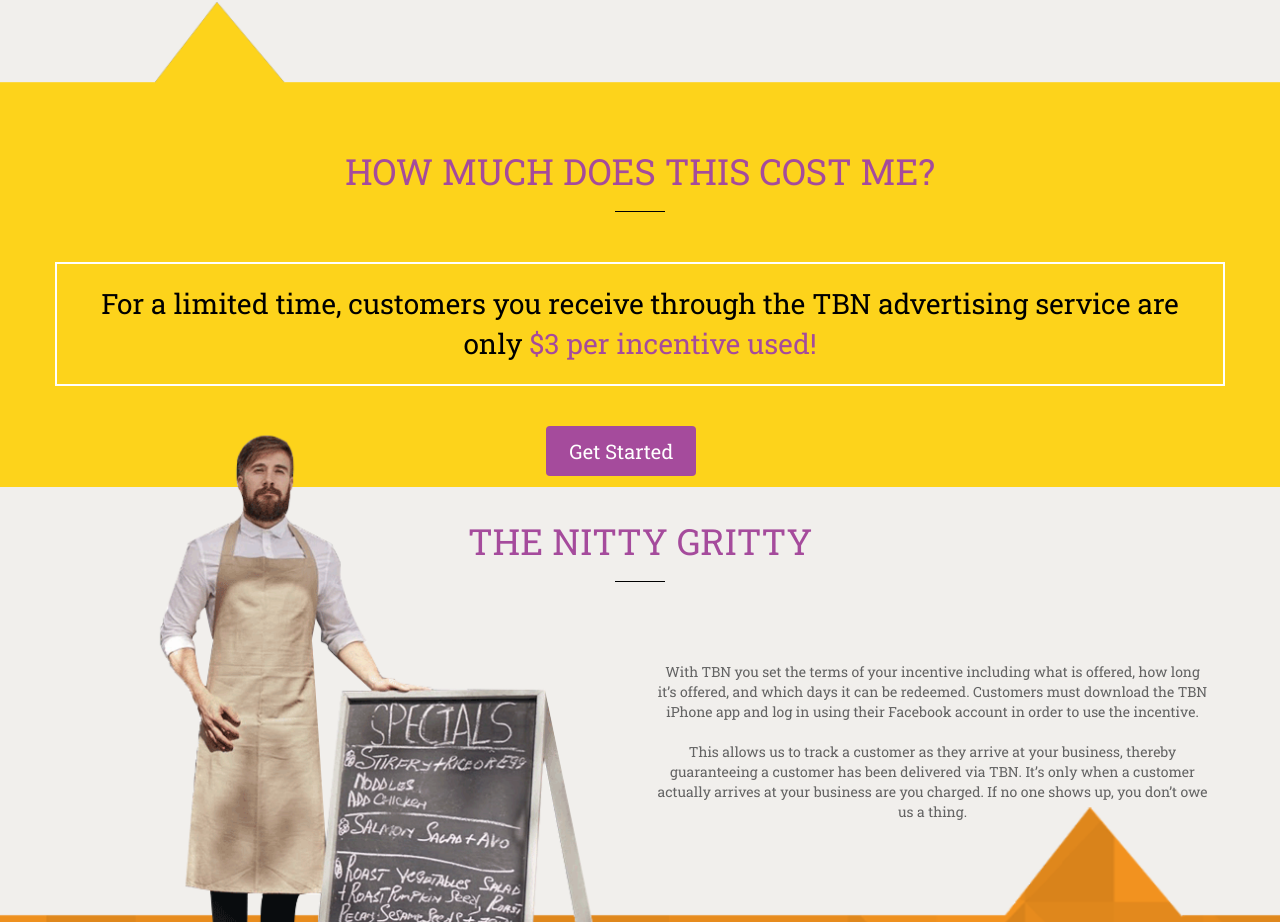
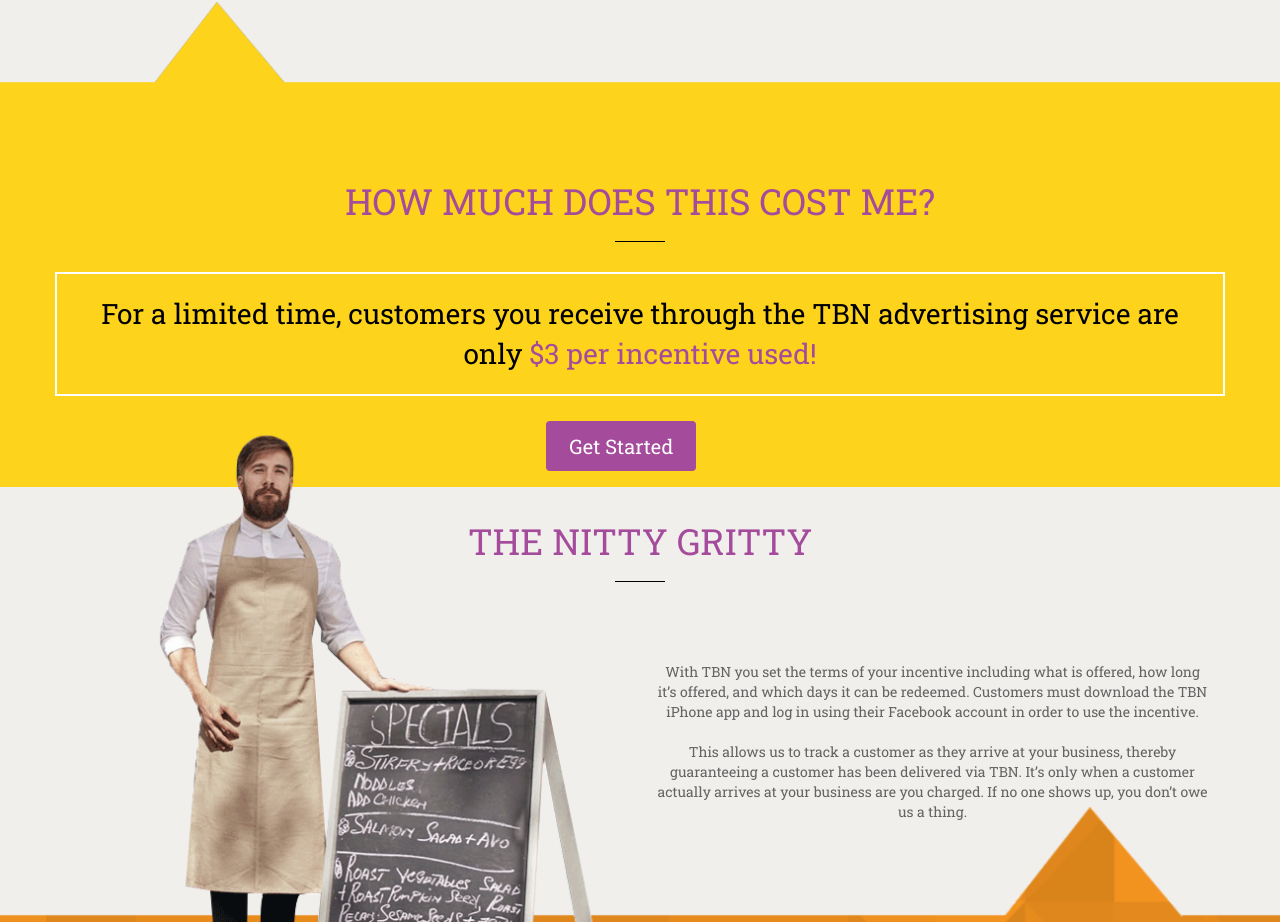
Before and after one commit to AndreaDuh/TBN, a plain HTML site: page index.html in a window 1280 px wide. Shown: the part 1878-2800 px from the top of the page. Drawn offline with nearby package versions, Linux system fonts and the light colour scheme.

Commit message:
Fixed margins for titles

```diff
--- a/css/styles.css
+++ b/css/styles.css
@@ -130,7 +130,7 @@ hr {
 .start h1 {
   color: #a54b9c;
   text-align: center;
-  margin-top: 150px;
+  margin-top: 180px;
 }
 
 .start p {
@@ -139,7 +139,7 @@ hr {
   padding: 20px;
   text-align: center;
   font-size: 28px;
-  margin-top: 30px;
+  margin-top: 10px;
 }
 
 .btn {
@@ -150,7 +150,7 @@ hr {
   height: 50px;
   font-size: 20px !important;
   text-align: center;
-  margin-top: 30px;
+  margin-top: 15px;
   margin-right: 50%;
   margin-left: 42%;
 }
@@ -158,7 +158,7 @@ hr {
 @media (min-width: 768px) and (max-width: 1024px) {
 
   .start h1 {
-  	margin-top: 90px;
+  	margin-top: 65px;
   }
 
   .start p {
--- a/index.html
+++ b/index.html
@@ -30,7 +30,7 @@
   	<div class ="row">
   		<h1 class="col-sm-12">Get Customers to Your Business When You Need Them The Most</h1>
       <div class= class="col-sm-6" "embed-responsive-16by9" id="video">
-        <iframe class="embed-responsive-item" width="560px" height="339" src="https://www.youtube.com/embed/R5FAsq5a2GA" allowfullscreen></iframe>
+        <iframe class="embed-responsive-item" width="560px" height="339" src="https://www.youtube.com/embed/ctvlUvN6wSE" allowfullscreen></iframe>
       </div>
       <div id="about-header" class="col-sm-6">
         <p>Customer incentive advertising through TBN maximizes your marketing dollars. Campaigns are easy to create, infinitely customizable, and all tracked through your management dashboard.</p>
```
